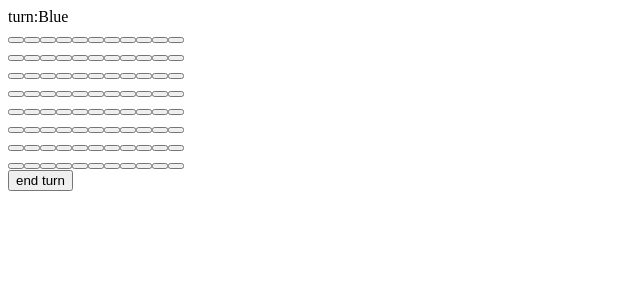
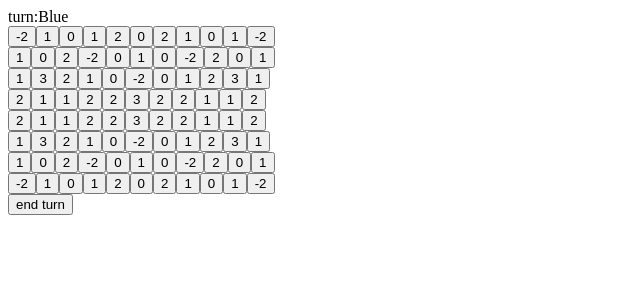
Before and after one commit to nitk-pm/procon29, a React app in the folder gui/: page / in a window 1280 px wide. Shown: the top 300 px of the page, without its empty margins (0-640 px from the left). Built offline with nearby package versions, Linux system fonts and the light colour scheme; the HTML template or start-up script is replaced by a standard one.

Commit message:
display score

```diff
--- a/gui/src/components/board.tsx
+++ b/gui/src/components/board.tsx
@@ -23,7 +23,9 @@ export class Square extends React.Component<SquareProps> {
 			style = "square neut";
 			break;
 		}
-		return <button className={style} onClick={() => this.props.actions.click(this.props.pos)}></button>;
+		return (<button className={style} onClick={() => this.props.actions.click(this.props.pos)}>
+			{this.props.square.score}
+		</button>);
 	}
 }
 
```
